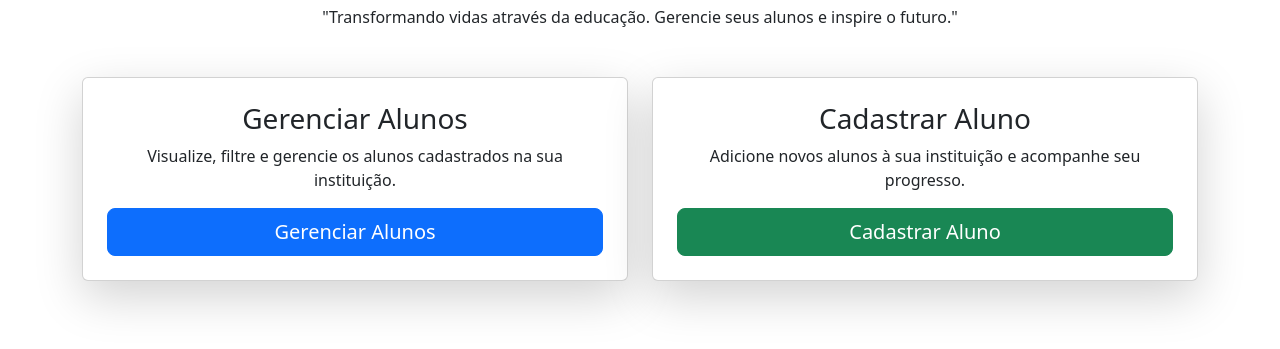
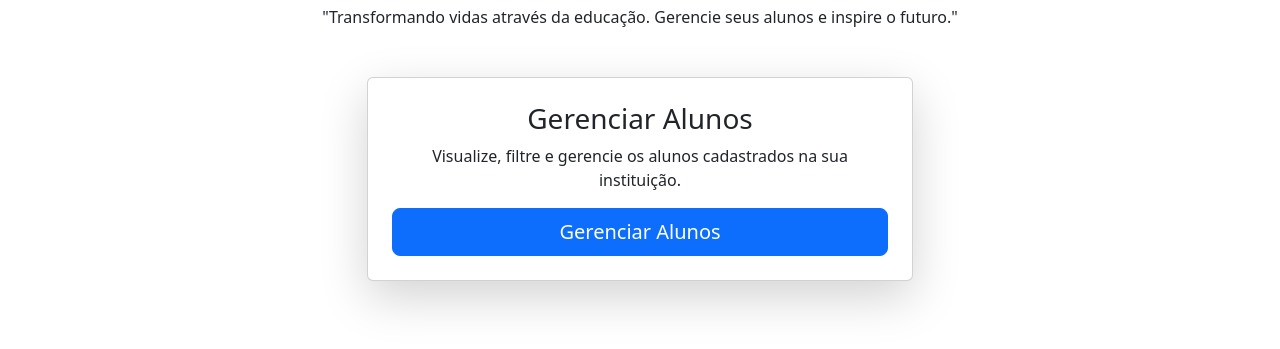
Before and after one commit to iamdiniz/academic_project, a Flask app: template templates/home_instituicao.html in a window 1280 px wide. Shown: the part 131-480 px from the top of the page. Run offline with Flask 3, Linux system fonts and the light colour scheme; the template is opened without the code that fills it, so the values that code supplies are empty.

Commit message:
removendo botao de cadastrar aluno na home de ie, pq ja tem em gerenciar alunos

```diff
--- a/templates/home_instituicao.html
+++ b/templates/home_instituicao.html
@@ -9,21 +9,14 @@
     <p class="text-center">"Transformando vidas através da educação. Gerencie seus alunos e inspire o futuro."</p>
 
     <div class="row mt-5">
-        <div class="col-md-6">
-            <div class="card shadow-lg p-4 text-center">
-                <h3>Gerenciar Alunos</h3>
-                <p>Visualize, filtre e gerencie os alunos cadastrados na sua instituição.</p>
-                <a href="{{ url_for('alunos_instituicao') }}" class="btn btn-primary btn-lg">Gerenciar Alunos</a>
-            </div>
-        </div>
-        <div class="col-md-6">
-            <div class="card shadow-lg p-4 text-center">
-                <h3>Cadastrar Aluno</h3>
-                <p>Adicione novos alunos à sua instituição e acompanhe seu progresso.</p>
-                <a href="{{ url_for('alunos') }}" class="btn btn-success btn-lg">Cadastrar Aluno</a>
-            </div>
+    <div class="col-md-6 mx-auto">
+        <div class="card shadow-lg p-4 text-center">
+            <h3>Gerenciar Alunos</h3>
+            <p>Visualize, filtre e gerencie os alunos cadastrados na sua instituição.</p>
+            <a href="{{ url_for('alunos_instituicao') }}" class="btn btn-primary btn-lg">Gerenciar Alunos</a>
         </div>
     </div>
 </div>
 
+
 {% endblock %}
```
